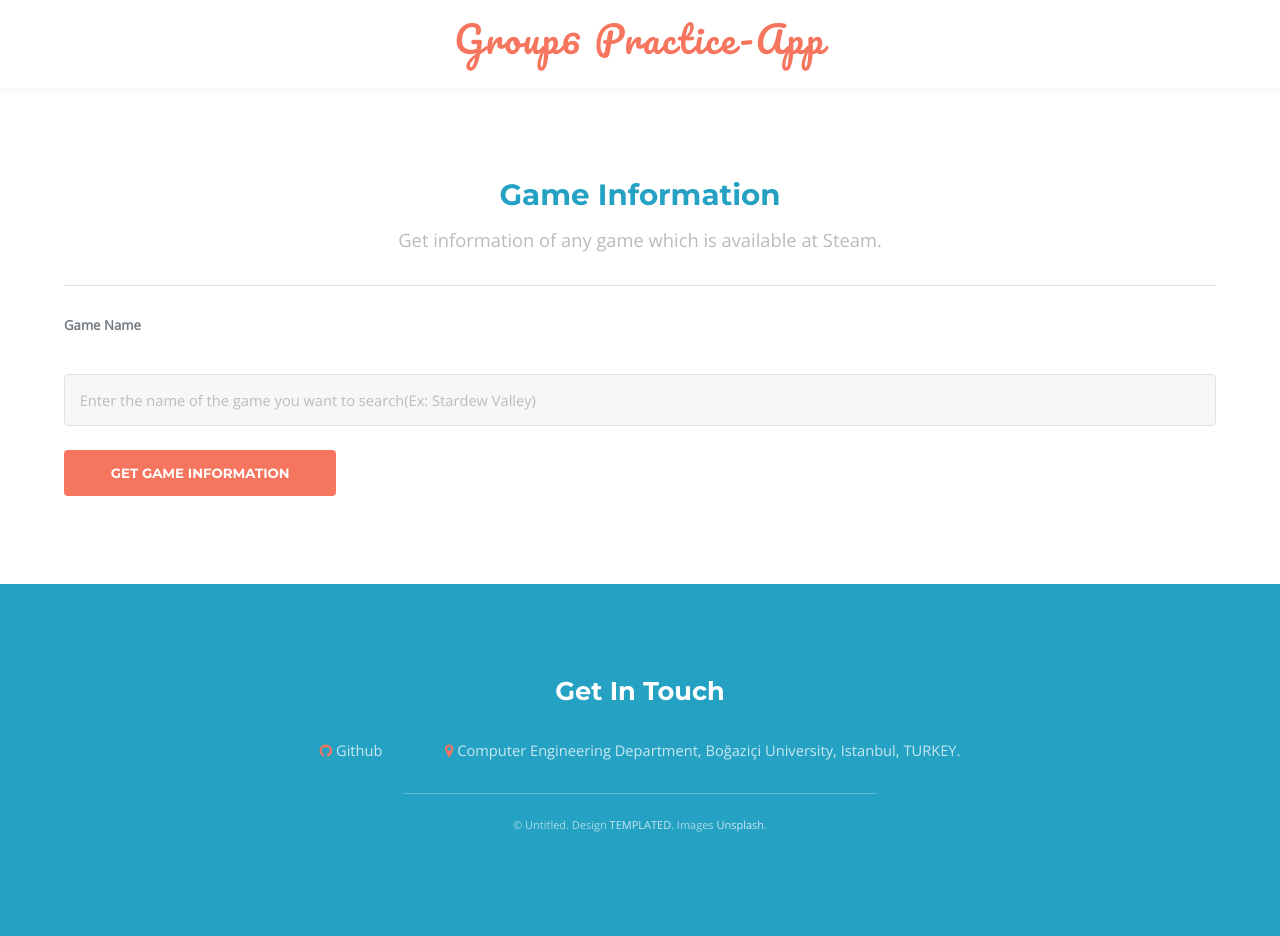
After one commit to bounswe/bounswe2023group6, a Flask app: page /get_game_information in a window 1280 px wide. The commit adds this page. Run offline with Flask 3, Linux system fonts and the light colour scheme.

Commit message:
-Get game information endpoint added -Html pages for game information added and index.html changed

```diff
--- /dev/null
+++ b/practice-app/app/templates/get_game_information.html
@@ -0,0 +1,35 @@
+{% extends 'base.html' %}
+
+{% block body_content %}
+<section id="main" class="wrapper">
+    <div class="inner">
+        <header class="align-center">
+            <h1>Game Information</h1>
+            <p> Get information of any game which is available at Steam. </p>
+        </header>
+
+        {% if error %}
+            <div class="row uniform">
+                <div class="9u 12u$(small)">
+                    <input type="text" name="time" id="time" value="{{ error }}"/>
+                </div>
+            </div>
+        {% endif %}
+
+
+        <div class="12u">
+            <hr/>
+            <form method="post">
+                <label for="title">Game Name</label>
+                <br>
+                <input type="text" name="game_name"
+                       placeholder="Enter the name of the game you want to search(Ex: Stardew Valley)"
+                       value="{{ request.form['game_name'] }}"></input>
+                <br>
+
+                <button type="submit">Get Game Information</button>
+            </form>
+        </div>
+    </div>
+</section>
+{%  endblock %}
--- a/practice-app/app/templates/index.html
+++ b/practice-app/app/templates/index.html
@@ -28,11 +28,11 @@
 					</div>
 					<div class="flex-item box">
 						<div class="image fit">
-							<img src="static/images/pic03.jpg" alt="" />
+							<img src="static/images/steam-logo.png" height="150" alt="" />
 						</div>
 						<div class="content">
-							<h3>Adipiscing</h3>
-							<p>Morbi in sem quis dui placerat Pellentesque odio nisi, euismod pharetra lorem ipsum.</p>
+							<h3><a href="{{ url_for('get_game_information') }}">Get Game Information - Erkam Kavak</a></h3>
+							<p>Get information about any game which is available at Steam game platform.</p>
 						</div>
 					</div>
 					<div class="flex-item box">
--- a/practice-app/app/views.py
+++ b/practice-app/app/views.py
@@ -1,5 +1,6 @@
 from flask import Flask, render_template, url_for, request
 import requests
+import json
 
 app = Flask(__name__)   # name is global variable returning program name which is app
 
@@ -58,3 +59,42 @@ def WorldTime():
             return render_template("worldtime.html", response=response)
     else:
         return render_template("worldtime.html")
+
+def get_game_id_from_name(game_name):
+    steam_api_game_list_url = "https://api.steampowered.com/ISteamApps/GetAppList/v2/"
+    response = requests.get(steam_api_game_list_url).json()
+    all_games_list = response["applist"]["apps"]
+    game_name = "".join(game_name.lower().split())
+    for game in all_games_list:
+        if game_name == "".join(game["name"].lower().split()):
+            return game["appid"]
+    return -1
+
+def get_game_information_from_id(game_id):
+    steam_api_get_game_url = "https://store.steampowered.com/api/appdetails?appids={game_id}"
+    response = requests.get(steam_api_get_game_url.format(game_id=game_id)).json()
+    game_information = response[str(game_id)]["data"]
+    return game_information
+
+def get_game_information_from_name(game_name):
+    game_id = get_game_id_from_name(game_name)
+    if game_id == -1:
+        return None
+    game_information = get_game_information_from_id(game_id)
+    return game_information
+
+@app.route("/get_game_information", methods= ["GET", "POST"])
+def get_game_information():
+    error = None
+    if request.method == "POST":
+        game_name = request.form.get("game_name")
+        if not game_name:
+            error = 'Game name is required!'
+        else:
+            game_information = get_game_information_from_name(game_name)
+            if game_information == None:
+                error = "Game is not found!"
+            else:
+                # print(json.dumps(game_information, indent=4))
+                return render_template('show_game_information.html', response=game_information)
+    return render_template("get_game_information.html", error=error)
```
Also changed, not shown: practice-app/app/templates/show_game_information.html (added, +55 -0 lines), practice-app/app/static/images/steam-logo.png (added).
